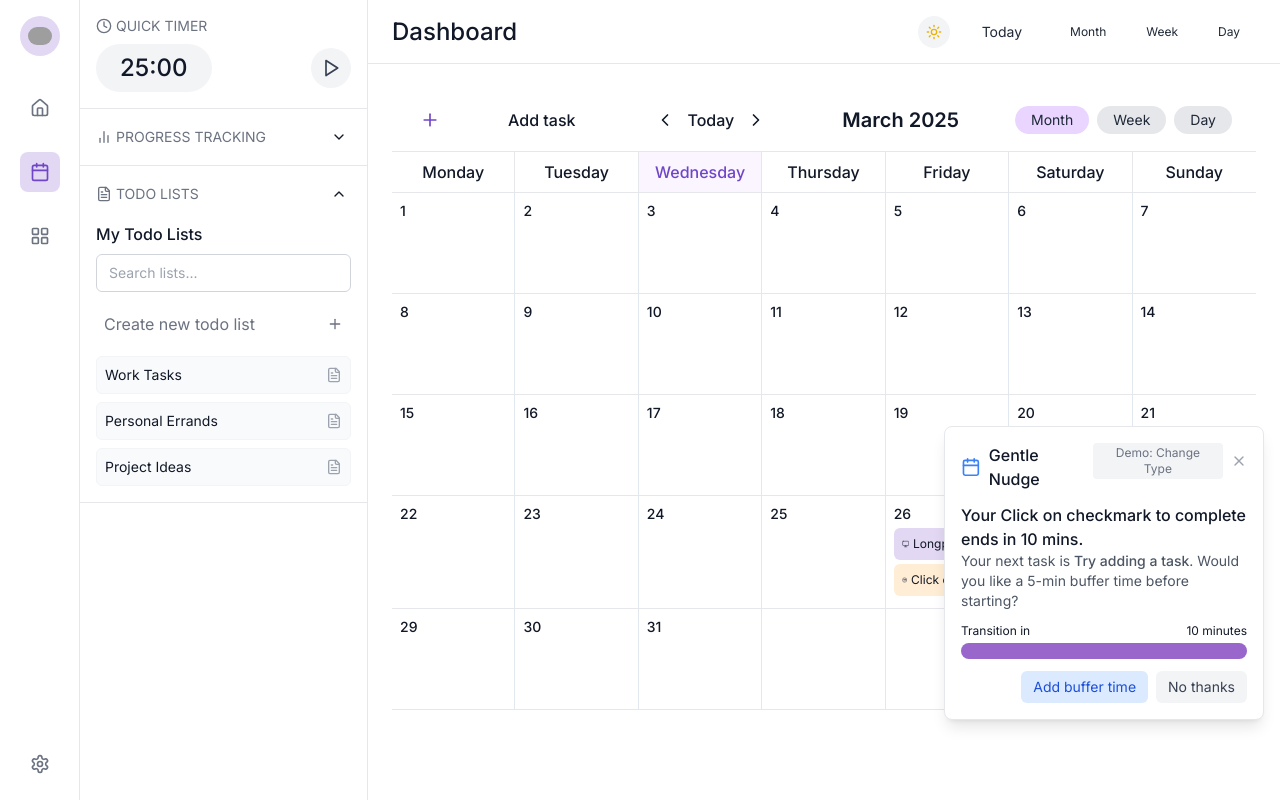
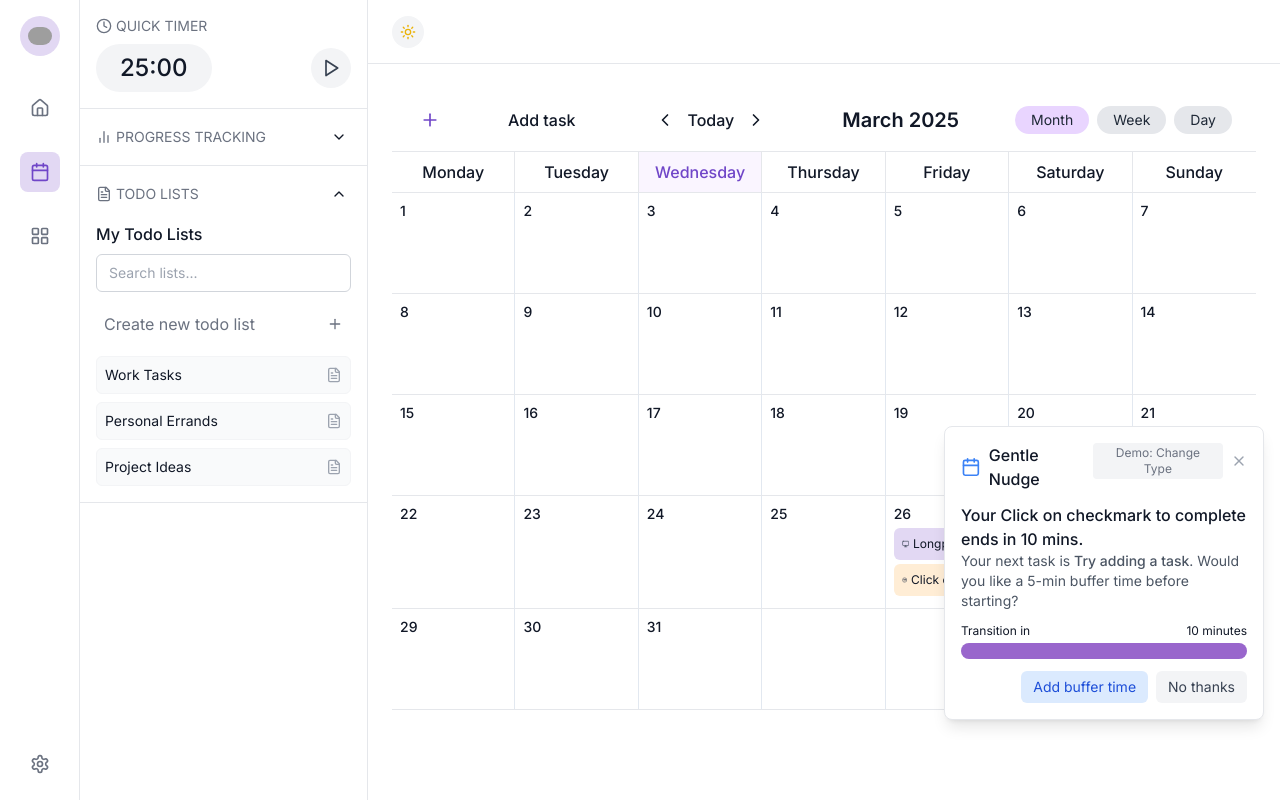
Before and after one commit to imvenkata/tasktune, a Next.js app in the folder startup/taskTune/: page / in a window 1280 px wide. Built offline with nearby package versions, Linux system fonts and the light colour scheme; grey boxes are pictures that could not be loaded.

Commit message:
refactor: remove date selector and enhance dark mode in calendar tabs

```diff
--- a/startup/taskTune/components/tasktune-app.tsx
+++ b/startup/taskTune/components/tasktune-app.tsx
@@ -704,11 +704,8 @@ export default function TaskTuneApp() {
         <div className="flex-1 overflow-auto">
           {/* Add responsive padding */}
           <header className="h-16 border-b border-gray-200 flex items-center px-3 sm:px-4 md:px-6 justify-between">
-            {/* Make text smaller on mobile */}
-            <h1 className="text-lg sm:text-xl md:text-2xl font-medium">Dashboard</h1>
-
-            {/* Hide less important elements on small screens */}
-            <div className="flex items-center space-x-2 md:space-x-4">
+            {/* Remove Dashboard text and date selector */}
+            <div className="flex items-center space-x-2">
               <button
                 className="flex items-center justify-center w-8 h-8 rounded-full bg-gray-100 dark:bg-gray-800 hover:bg-gray-200 dark:hover:bg-gray-700"
                 onClick={() => {
@@ -721,22 +718,6 @@ export default function TaskTuneApp() {
                   <Moon className="h-4 w-4 text-gray-700" />
                 )}
               </button>
-              <button className="hidden sm:block px-2 md:px-4 py-1 rounded-full text-gray-800 dark:text-gray-200 text-xs md:text-sm">
-                Today
-              </button>
-
-              {/* Keep essential buttons visible */}
-              <div className="flex items-center space-x-1 sm:space-x-2">
-                <button className="px-2 sm:px-3 md:px-4 py-1 rounded-full text-gray-800 dark:text-gray-200 text-xs">
-                  Month
-                </button>
-                <button className="px-2 sm:px-3 md:px-4 py-1 rounded-full text-gray-800 dark:text-gray-200 text-xs">
-                  Week
-                </button>
-                <button className="px-2 sm:px-3 md:px-4 py-1 rounded-full text-gray-800 dark:text-gray-200 text-xs">
-                  Day
-                </button>
-              </div>
             </div>
           </header>
 
@@ -767,8 +748,8 @@ export default function TaskTuneApp() {
                   <div className="flex items-center space-x-2">
                     <button
                       className={cn(
-                        "px-2 md:px-4 py-1 rounded-full text-gray-800 text-xs md:text-sm",
-                        activeCalendarView === "month" ? "bg-purple-200" : "bg-gray-200",
+                        "px-2 md:px-4 py-1 rounded-full text-gray-800 dark:text-gray-200 text-xs md:text-sm",
+                        activeCalendarView === "month" ? "bg-purple-200 dark:bg-purple-800" : "bg-gray-200 dark:bg-gray-700",
                       )}
                       onClick={() => setActiveCalendarView("month")}
                     >
@@ -776,8 +757,8 @@ export default function TaskTuneApp() {
                     </button>
                     <button
                       className={cn(
-                        "px-2 md:px-4 py-1 rounded-full text-gray-800 text-xs md:text-sm",
-                        activeCalendarView === "week" ? "bg-purple-200" : "bg-gray-200",
+                        "px-2 md:px-4 py-1 rounded-full text-gray-800 dark:text-gray-200 text-xs md:text-sm",
+                        activeCalendarView === "week" ? "bg-purple-200 dark:bg-purple-800" : "bg-gray-200 dark:bg-gray-700",
                       )}
                       onClick={() => setActiveCalendarView("week")}
                     >
@@ -785,8 +766,8 @@ export default function TaskTuneApp() {
                     </button>
                     <button
                       className={cn(
-                        "px-2 md:px-4 py-1 rounded-full text-gray-800 text-xs md:text-sm",
-                        activeCalendarView === "day" ? "bg-purple-200" : "bg-gray-200",
+                        "px-2 md:px-4 py-1 rounded-full text-gray-800 dark:text-gray-200 text-xs md:text-sm",
+                        activeCalendarView === "day" ? "bg-purple-200 dark:bg-purple-800" : "bg-gray-200 dark:bg-gray-700",
                       )}
                       onClick={() => setActiveCalendarView("day")}
                     >
@@ -1079,8 +1060,6 @@ export default function TaskTuneApp() {
               </div>
             ) : activeTab === "grid" ? (
               <div className="flex-1 overflow-auto p-6">
-                <h2 className="text-xl md:text-2xl lg:text-3xl font-bold mb-6">Dashboard</h2>
-
                 <div className="grid grid-cols-1 md:grid-cols-2 lg:grid-cols-3 gap-6">
                   {/* Dashboard content */}
                   <div className="bg-white rounded-lg shadow p-6">
```
